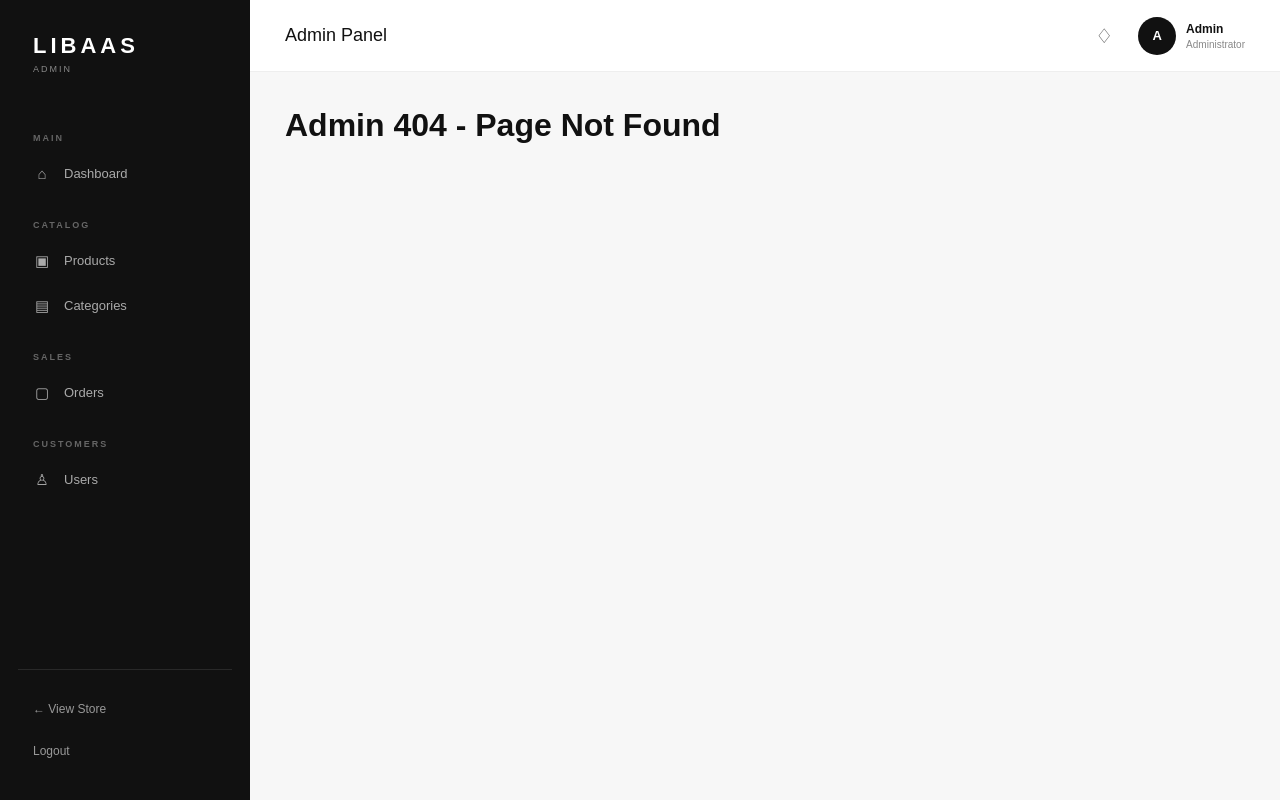
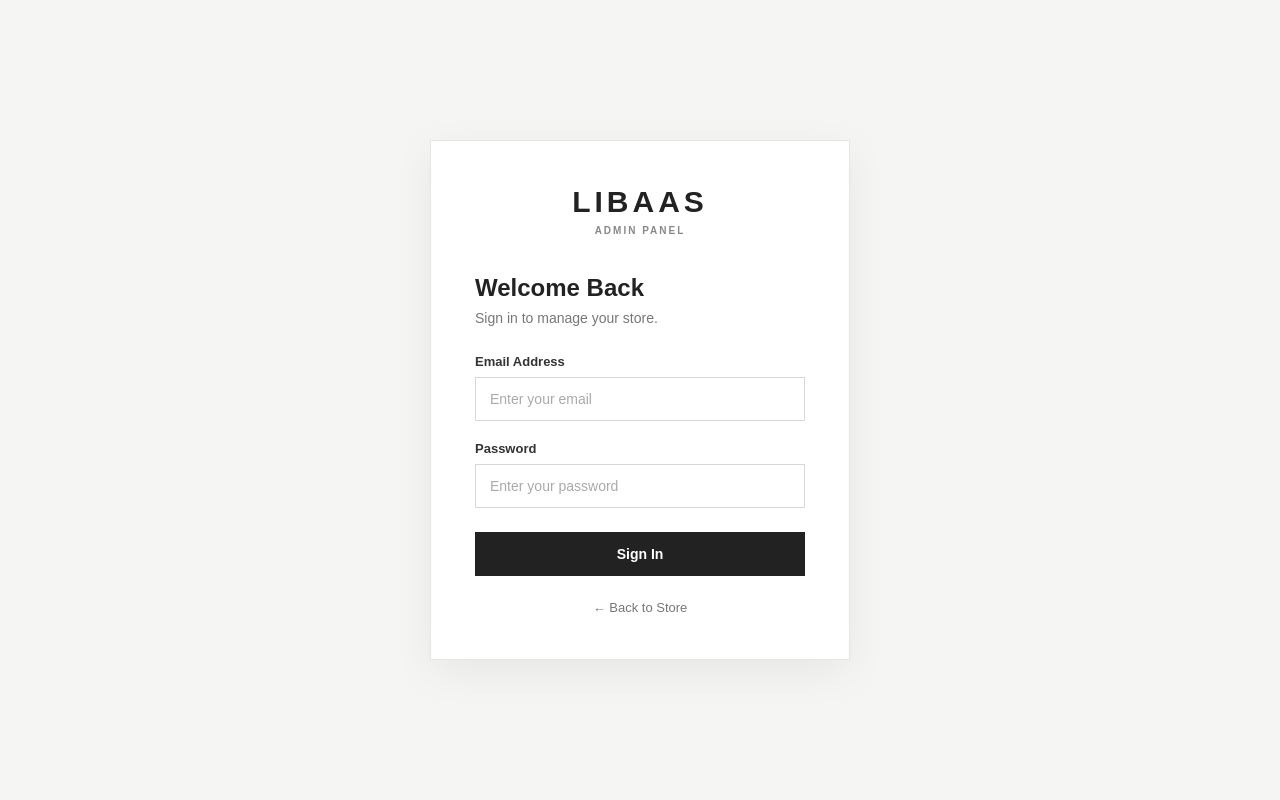
Before and after one commit to M-Zeeshan-Ahsan/clothing-ecommerce, a React (Vite) app in the folder client/: page /admin/login in a window 1280 px wide. Before the commit this address had no page. Built offline with nearby package versions, Linux system fonts and the light colour scheme.

Commit message:
admin login

```diff
--- /dev/null
+++ b/client/src/pages/admin/auth/AdminLogin.scss
@@ -0,0 +1,149 @@
+.admin-login {
+  min-height: 100vh;
+  display: flex;
+  align-items: center;
+  justify-content: center;
+  padding: 24px;
+  background: #f5f5f3;
+
+  &__card {
+    width: 100%;
+    max-width: 420px;
+    padding: 44px;
+    background: #ffffff;
+    border: 1px solid #e5e5e5;
+    box-shadow: 0 12px 40px rgba(0, 0, 0, 0.06);
+  }
+
+  &__brand {
+    text-align: center;
+    margin-bottom: 38px;
+
+    h1 {
+      margin: 0;
+      font-size: 30px;
+      font-weight: 700;
+      letter-spacing: 4px;
+      color: #222;
+    }
+
+    span {
+      display: block;
+      margin-top: 6px;
+      font-size: 10px;
+      font-weight: 600;
+      letter-spacing: 2px;
+      color: #888;
+    }
+  }
+
+  &__header {
+    margin-bottom: 28px;
+
+    h2 {
+      margin: 0 0 8px;
+      font-size: 24px;
+      font-weight: 600;
+      color: #222;
+    }
+
+    p {
+      margin: 0;
+      font-size: 14px;
+      color: #777;
+    }
+  }
+
+  &__form {
+    display: flex;
+    flex-direction: column;
+    gap: 20px;
+  }
+
+  &__field {
+    display: flex;
+    flex-direction: column;
+    gap: 8px;
+
+    label {
+      font-size: 13px;
+      font-weight: 600;
+      color: #333;
+    }
+
+    input {
+      width: 100%;
+      box-sizing: border-box;
+      padding: 13px 14px;
+      border: 1px solid #d8d8d8;
+      background: #fff;
+      outline: none;
+      font-size: 14px;
+      color: #222;
+      transition: border-color 0.2s ease;
+
+      &::placeholder {
+        color: #aaa;
+      }
+
+      &:focus {
+        border-color: #222;
+      }
+    }
+  }
+
+  &__button {
+    width: 100%;
+    margin-top: 4px;
+    padding: 14px;
+    border: none;
+    background: #222;
+    color: #fff;
+    font-size: 14px;
+    font-weight: 600;
+    cursor: pointer;
+    transition: background 0.2s ease;
+
+    &:hover {
+      background: #333;
+    }
+  }
+
+  &__back {
+    display: block;
+    margin: 24px auto 0;
+    padding: 0;
+    border: none;
+    background: transparent;
+    color: #777;
+    font-size: 13px;
+    cursor: pointer;
+    transition: color 0.2s ease;
+
+    &:hover {
+      color: #222;
+    }
+  }
+
+  @media (max-width: 480px) {
+    padding: 16px;
+
+    &__card {
+      padding: 32px 22px;
+    }
+
+    &__brand {
+      margin-bottom: 32px;
+
+      h1 {
+        font-size: 26px;
+      }
+    }
+
+    &__header {
+      h2 {
+        font-size: 22px;
+      }
+    }
+  }
+}
--- /dev/null
+++ b/client/src/pages/admin/auth/AdminLogin.tsx
@@ -0,0 +1,78 @@
+import { useState } from "react";
+import { useNavigate } from "react-router-dom";
+
+import "./AdminLogin.scss";
+
+const AdminLogin = () => {
+  const navigate = useNavigate();
+
+  const [email, setEmail] = useState("");
+  const [password, setPassword] = useState("");
+
+  const handleSubmit = (e: React.FormEvent<HTMLFormElement>) => {
+    e.preventDefault();
+
+    console.log({
+      email,
+      password,
+    });
+  };
+
+  return (
+    <main className="admin-login">
+      <div className="admin-login__card">
+        <div className="admin-login__brand">
+          <h1>LIBAAS</h1>
+          <span>ADMIN PANEL</span>
+        </div>
+
+        <div className="admin-login__header">
+          <h2>Welcome Back</h2>
+          <p>Sign in to manage your store.</p>
+        </div>
+
+        <form className="admin-login__form" onSubmit={handleSubmit}>
+          <div className="admin-login__field">
+            <label htmlFor="admin-email">Email Address</label>
+
+            <input
+              id="admin-email"
+              type="email"
+              placeholder="Enter your email"
+              value={email}
+              onChange={(e) => setEmail(e.target.value)}
+              required
+            />
+          </div>
+
+          <div className="admin-login__field">
+            <label htmlFor="admin-password">Password</label>
+
+            <input
+              id="admin-password"
+              type="password"
+              placeholder="Enter your password"
+              value={password}
+              onChange={(e) => setPassword(e.target.value)}
+              required
+            />
+          </div>
+
+          <button type="submit" className="admin-login__button">
+            Sign In
+          </button>
+        </form>
+
+        <button
+          type="button"
+          className="admin-login__back"
+          onClick={() => navigate("/")}
+        >
+          ← Back to Store
+        </button>
+      </div>
+    </main>
+  );
+};
+
+export default AdminLogin;
--- a/client/src/routes/AppRoutes.tsx
+++ b/client/src/routes/AppRoutes.tsx
@@ -25,6 +25,7 @@ import Orders from "../pages/orders/Orders";
 import OrderDetails from "../pages/orders/OrderDetails";
 
 import AdminRoutes from "./AdminRoutes";
+import AdminLogin from "../pages/admin/auth/AdminLogin";
 import ProtectedRoute from "./ProtectedRoute";
 
 const AppRoutes = () => {
@@ -124,7 +125,8 @@ const AppRoutes = () => {
         },
       ],
     },
-
+    // Admin Login
+    { path: "/admin/login", element: <AdminLogin /> },
     // Admin Routes
     ...AdminRoutes,
 
```
